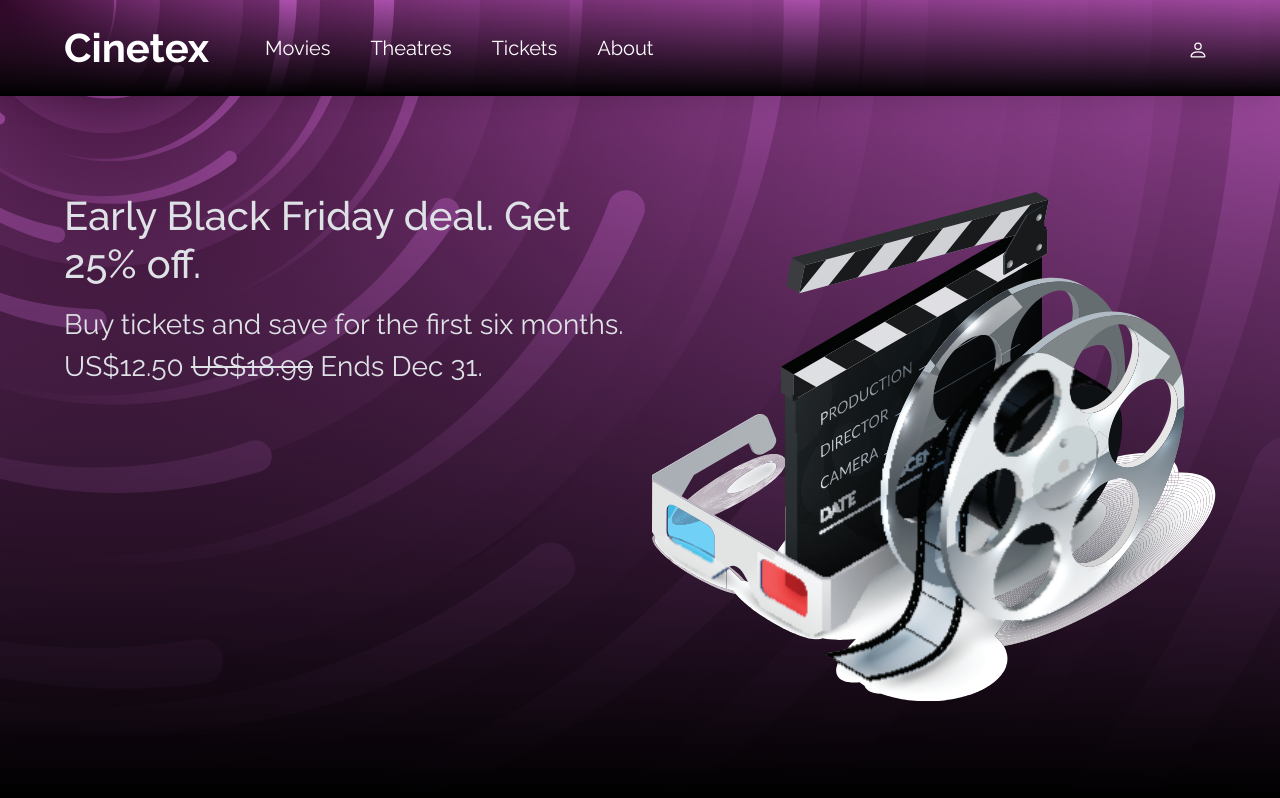
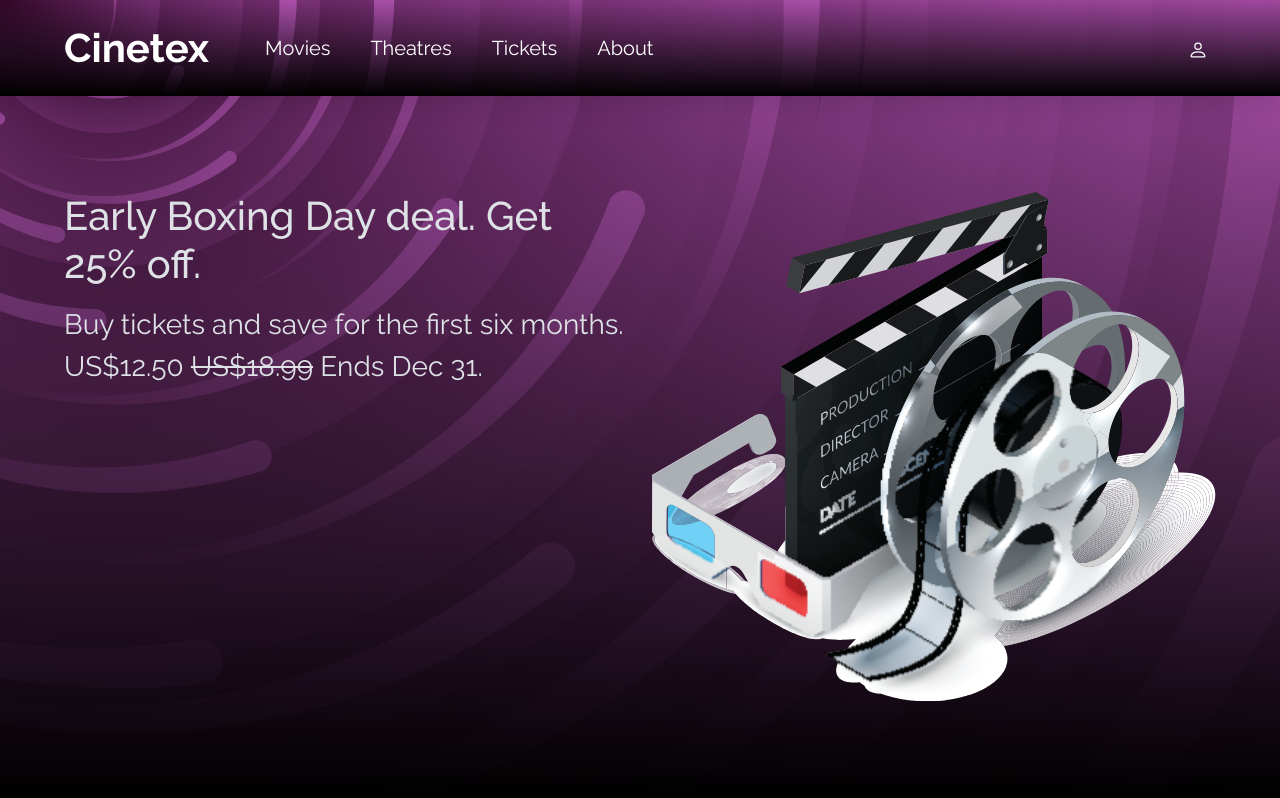
Before and after one commit to tkvngan/cinetex, a React (Create React App) app in the folder frontend/: page / in a window 1280 px wide. Shown: the top 798 px of the page. Built offline with nearby package versions, Linux system fonts and the light colour scheme; what cinetex-shared would draw is missing.

Commit message:
Changed the landing page sales to Boxing Day.

```diff
--- a/frontend/src/views/HomeView.tsx
+++ b/frontend/src/views/HomeView.tsx
@@ -12,7 +12,7 @@ export default function HomeView() {
             }}>
             <section className=" left w-50">
                 <article>
-                    <h1 className="mb-3">Early Black Friday deal. Get 25% off.</h1>
+                    <h1 className="mb-3">Early Boxing Day deal. Get 25% off.</h1>
                     <p className="fs-3 mb-5">
                         Buy tickets and save for the first six months.
                         US$12.50 <del>US$18.99</del> Ends Dec 31.
```
